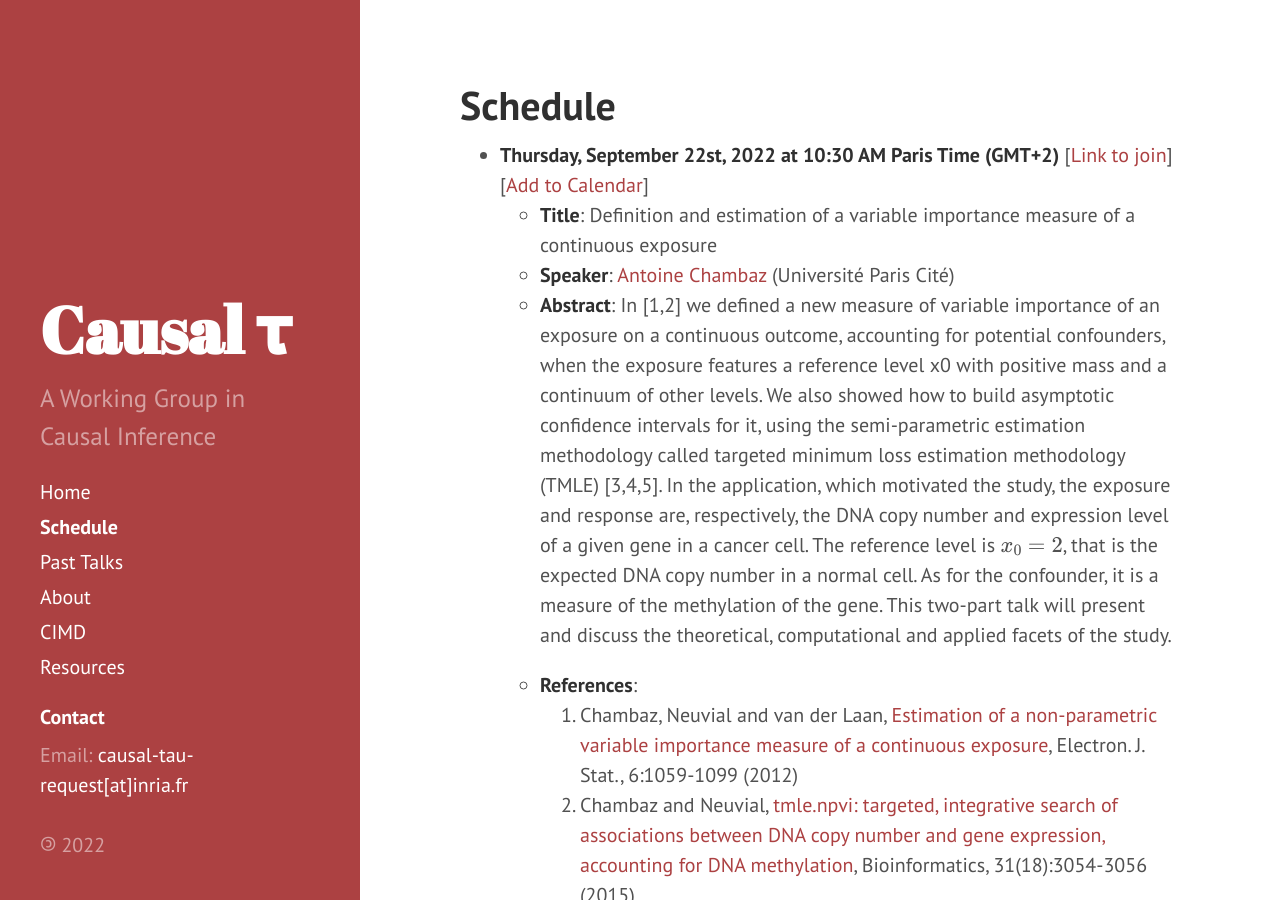
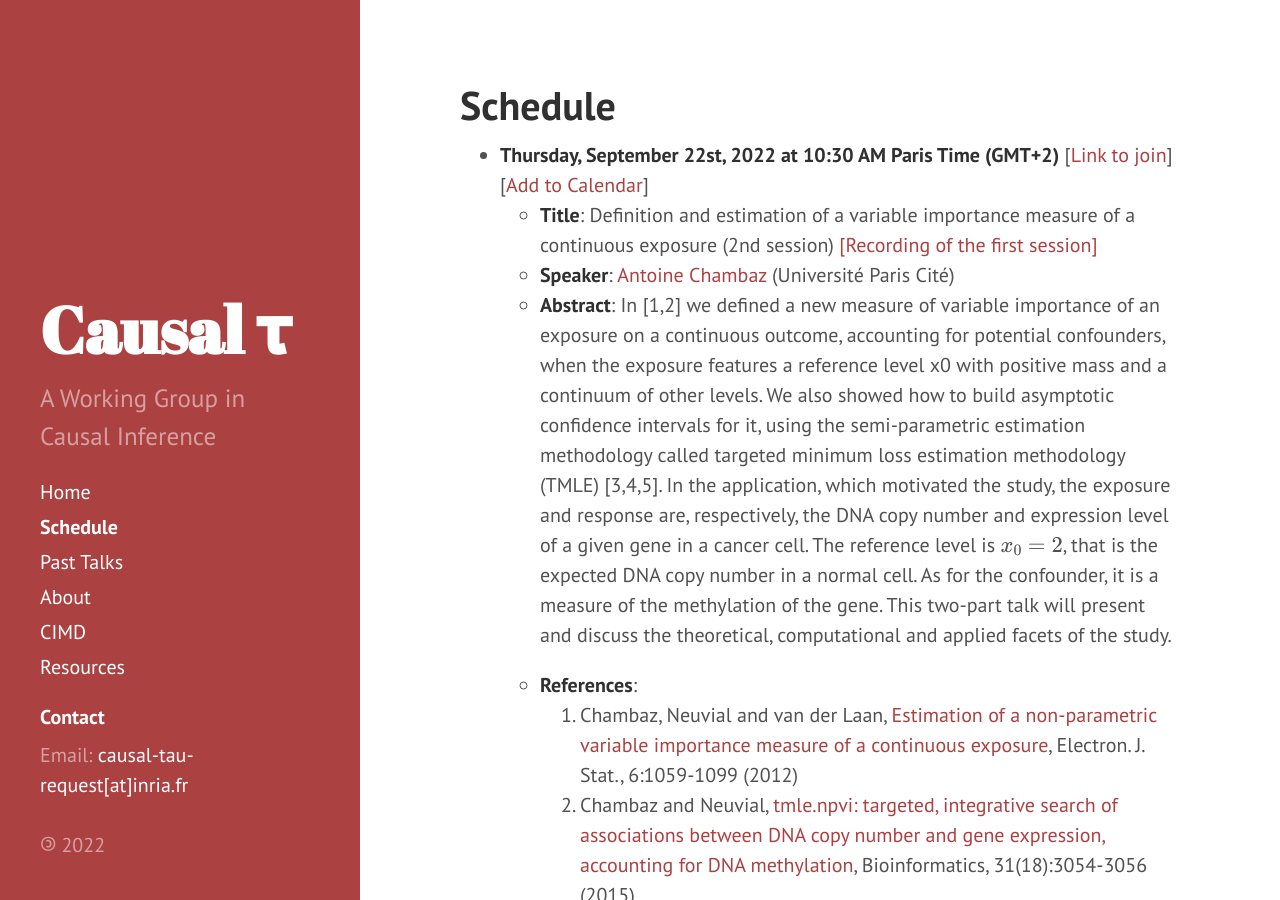
Before and after one commit to CausalTau/causaltau.github.io, a Jekyll site: the page built from schedule.md, in a window 1280 px wide and 900 px high. Built offline with Jekyll 4.4.1, drawn with Linux system fonts in a browser that asks for light colours; nearby versions of some CDN libraries; formulas are drawn with MathJax 3.

Commit message:
Add the link for recording session of September 1st

```diff
--- a/schedule.md
+++ b/schedule.md
@@ -7,7 +7,7 @@ order: 3
 <!-- ## Upcoming Seminar Presentations -->
 
 * **Thursday, September 22st, 2022 at 10:30 AM Paris Time (GMT+2)** [[Link to join](https://inria.webex.com/inria-en/j.php?MTID=m531414ac92193ea1c916a52f1dbc04b1)][[Add to Calendar](/files/AntoineChambaz.ics)]
-  - **Title**: Definition and estimation of a variable importance measure of a continuous exposure
+  - **Title**: Definition and estimation of a variable importance measure of a continuous exposure (2nd session) [[Recording of the first session]](https://drive.google.com/file/d/1ZumH45Y9bTHl325aZseC9kLOoMvuWwNh/view)
   - **Speaker**: [Antoine Chambaz](https://helios2.mi.parisdescartes.fr/~chambaz/index.php?choix=1) (Université Paris Cité)
   - **Abstract**: In [1,2] we defined a new measure of variable importance of an exposure on a continuous outcome, accounting for potential confounders, when the exposure features a reference level x0 with positive mass and a continuum of other levels. We also showed how to build asymptotic confidence intervals for it, using the semi-parametric estimation methodology called targeted minimum loss estimation methodology (TMLE) [3,4,5]. In the application, which motivated the study, the exposure and response are, respectively, the DNA copy number and expression level of a given gene in a cancer cell. The reference level is $$x_0=2$$, that is the expected DNA copy number in a normal cell. As for the confounder, it is a measure of the methylation of the gene.
   This two-part talk will present and discuss the theoretical, computational and applied facets of the study.
```
